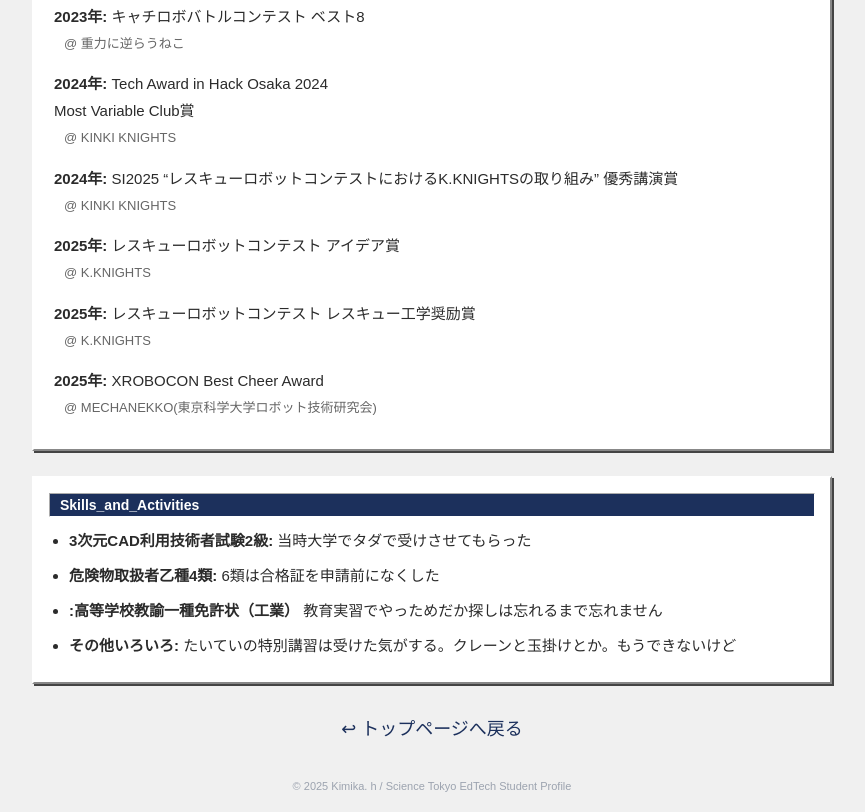
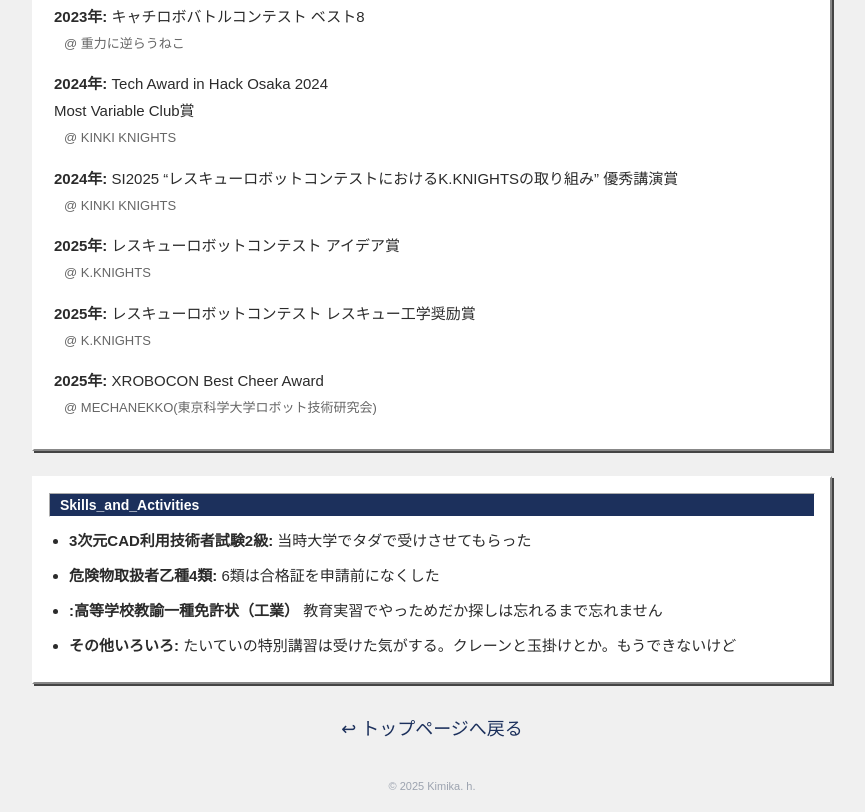
Before and after one commit to miruuuua/miruarchive, a plain HTML site: page aboutme.html in a window 1280 px wide. Shown: the part 1680-2492 px from the top of the page, without its empty margins (208-1073 px from the left). Drawn offline with Linux system fonts and the light colour scheme; a web font is replaced by a local one.

Commit message:
Update aboutme.html

```diff
--- a/aboutme.html
+++ b/aboutme.html
@@ -220,7 +220,7 @@
 </div>
 
 <footer style="text-align: center; margin-top: 40px; font-size: 11px; color: #9ca3af; padding-bottom: 20px;">
-    &copy; 2025 Kimika. h / Science Tokyo EdTech Student Profile
+    &copy; 2025 Kimika. h.
 </footer>
 
 </body>
```
